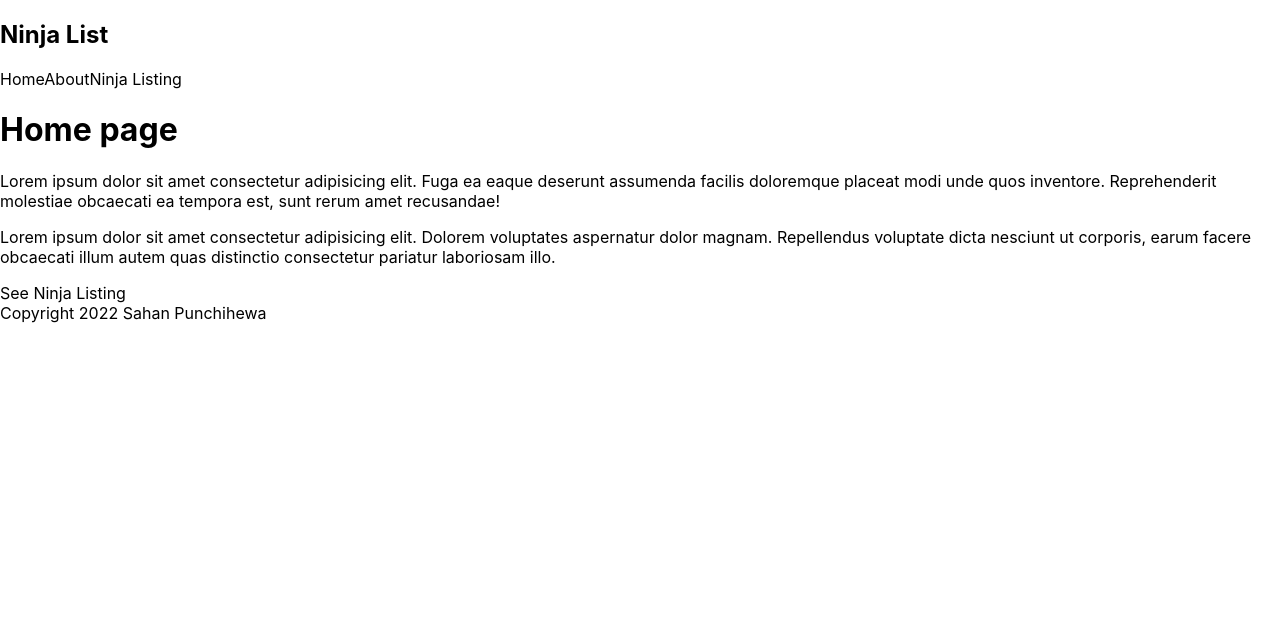
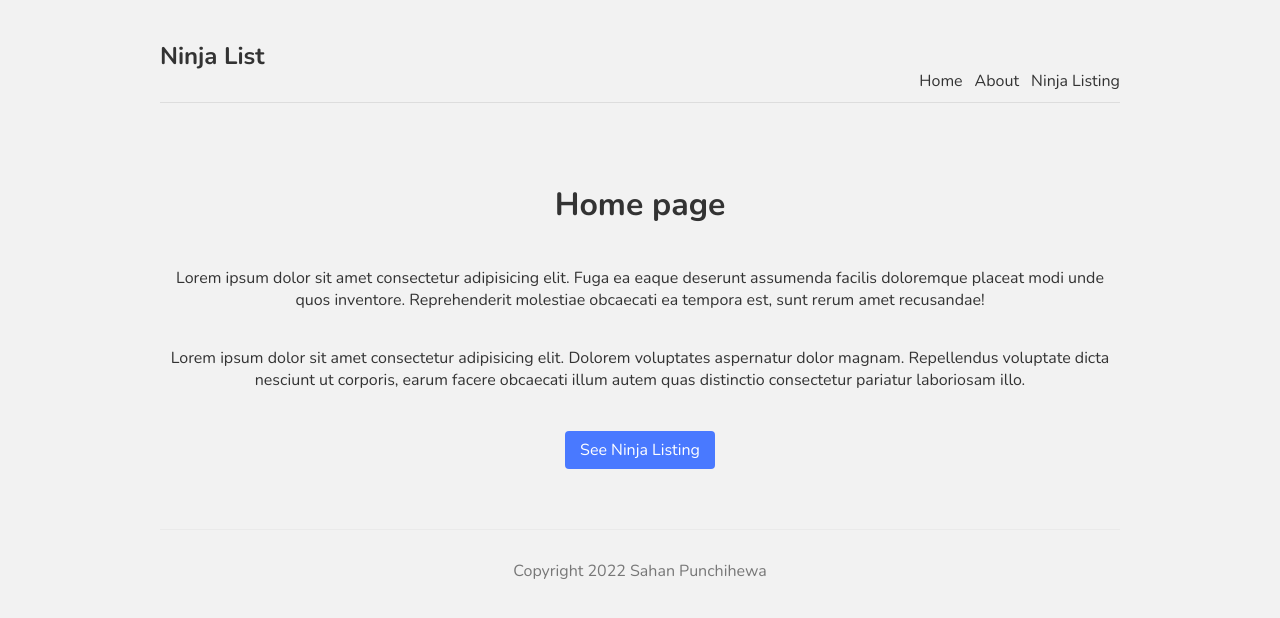
Before and after one commit to SahanPunchihewa/NextJs, a Next.js app in the folder nextjs/: page / in a window 1280 px wide. Shown: the top 618 px of the page. Built offline with nearby package versions, Linux system fonts and the light colour scheme.

Commit message:
Adding Styles

```diff
--- a/nextjs/comps/Footer.js
+++ b/nextjs/comps/Footer.js
@@ -1,11 +1,11 @@
 const Footer = () => {
     return (
 
-        <div>
+        <footer>
 
         Copyright 2022 Sahan Punchihewa
 
-        </div>
+        </footer>
 
 
      );
--- a/nextjs/pages/index.js
+++ b/nextjs/pages/index.js
@@ -6,13 +6,13 @@ import Link from 'next/link'
 
 export default function Home() {
   return (
-    <div>
+    <div >
 
-      <h1>Home page</h1>
-      <p>Lorem ipsum dolor sit amet consectetur adipisicing elit. Fuga ea eaque deserunt assumenda facilis doloremque placeat modi unde quos inventore. Reprehenderit molestiae obcaecati ea tempora est, sunt rerum amet recusandae!</p>
-      <p>Lorem ipsum dolor sit amet consectetur adipisicing elit. Dolorem voluptates aspernatur dolor magnam. Repellendus voluptate dicta nesciunt ut corporis, earum facere obcaecati illum autem quas distinctio consectetur pariatur laboriosam illo.</p>
+      <h1 className={styles.title}>Home page</h1>
+      <p className={styles.title}>Lorem ipsum dolor sit amet consectetur adipisicing elit. Fuga ea eaque deserunt assumenda facilis doloremque placeat modi unde quos inventore. Reprehenderit molestiae obcaecati ea tempora est, sunt rerum amet recusandae!</p>
+      <p className={styles.title}>Lorem ipsum dolor sit amet consectetur adipisicing elit. Dolorem voluptates aspernatur dolor magnam. Repellendus voluptate dicta nesciunt ut corporis, earum facere obcaecati illum autem quas distinctio consectetur pariatur laboriosam illo.</p>
       <Link href= "/ninjas">
-        <a>See Ninja Listing</a>
+        <a className= {styles.btn}>See Ninja Listing</a>
       </Link>
     </div>
   )
--- a/nextjs/styles/Home.module.css
+++ b/nextjs/styles/Home.module.css
@@ -1,116 +1,18 @@
-.container {
-  padding: 0 2rem;
-}
-
-.main {
-  min-height: 100vh;
-  padding: 4rem 0;
-  flex: 1;
-  display: flex;
-  flex-direction: column;
-  justify-content: center;
-  align-items: center;
-}
-
-.footer {
-  display: flex;
-  flex: 1;
-  padding: 2rem 0;
-  border-top: 1px solid #eaeaea;
-  justify-content: center;
-  align-items: center;
-}
-
-.footer a {
-  display: flex;
-  justify-content: center;
-  align-items: center;
-  flex-grow: 1;
-}
-
-.title a {
-  color: #0070f3;
-  text-decoration: none;
-}
-
-.title a:hover,
-.title a:focus,
-.title a:active {
-  text-decoration: underline;
-}
-
 .title {
-  margin: 0;
-  line-height: 1.15;
-  font-size: 4rem;
-}
-
-.title,
-.description {
+  color: #333;
+  padding-bottom: 20px;
   text-align: center;
 }
-
-.description {
-  margin: 4rem 0;
-  line-height: 1.5;
-  font-size: 1.5rem;
+.text {
+  color: #777;
 }
-
-.code {
-  background: #fafafa;
-  border-radius: 5px;
-  padding: 0.75rem;
-  font-size: 1.1rem;
-  font-family: Menlo, Monaco, Lucida Console, Liberation Mono, DejaVu Sans Mono,
-    Bitstream Vera Sans Mono, Courier New, monospace;
+.btn {
+  display: block;
+  width: 150px;
+  padding: 8px 0;
+  margin: 20px auto;
+  background: #4979ff;
+  border-radius: 4px;
+  color: white;
+  text-align: center;
 }
-
-.grid {
-  display: flex;
-  align-items: center;
-  justify-content: center;
-  flex-wrap: wrap;
-  max-width: 800px;
-}
-
-.card {
-  margin: 1rem;
-  padding: 1.5rem;
-  text-align: left;
-  color: inherit;
-  text-decoration: none;
-  border: 1px solid #eaeaea;
-  border-radius: 10px;
-  transition: color 0.15s ease, border-color 0.15s ease;
-  max-width: 300px;
-}
-
-.card:hover,
-.card:focus,
-.card:active {
-  color: #0070f3;
-  border-color: #0070f3;
-}
-
-.card h2 {
-  margin: 0 0 1rem 0;
-  font-size: 1.5rem;
-}
-
-.card p {
-  margin: 0;
-  font-size: 1.25rem;
-  line-height: 1.5;
-}
-
-.logo {
-  height: 1em;
-  margin-left: 0.5rem;
-}
-
-@media (max-width: 600px) {
-  .grid {
-    width: 100%;
-    flex-direction: column;
-  }
-}
--- a/nextjs/styles/globals.css
+++ b/nextjs/styles/globals.css
@@ -1,16 +1,37 @@
-html,
+@import url('https://fonts.googleapis.com/css2?family=Nunito:wght@300;400;600;700&display=swap');
+
 body {
-  padding: 0;
-  margin: 0;
-  font-family: -apple-system, BlinkMacSystemFont, Segoe UI, Roboto, Oxygen,
-    Ubuntu, Cantarell, Fira Sans, Droid Sans, Helvetica Neue, sans-serif;
+  background: #f2f2f2;
+  color: #333;
+  font-family: "Nunito";
 }
-
 a {
-  color: inherit;
+  color: #333;
   text-decoration: none;
 }
-
-* {
-  box-sizing: border-box;
+.content {
+  max-width: 960px;
+  margin: 0 auto;
 }
+nav {
+  margin: 10px auto 80px;
+  padding: 10px 0;
+  display: flex;
+  justify-content: flex-end;
+  align-items: flex-end;
+  border-bottom: 1px solid #ddd;
+}
+nav a {
+  margin-left: 12px;
+}
+nav .logo {
+  margin-right: auto;
+}
+footer {
+  display: block;
+  text-align: center;
+  padding: 30px 0;
+  margin-top: 60px;
+  color: #777;
+  border-top: 1px solid #eaeaea;
+}
```
Also changed, not shown: nextjs/styles/Ninjas.module.css (added).
